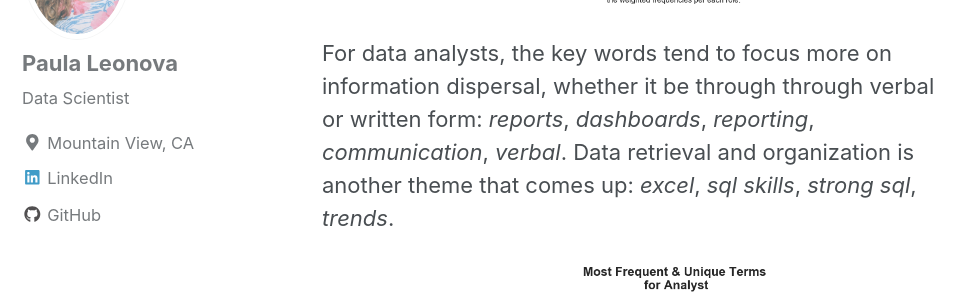
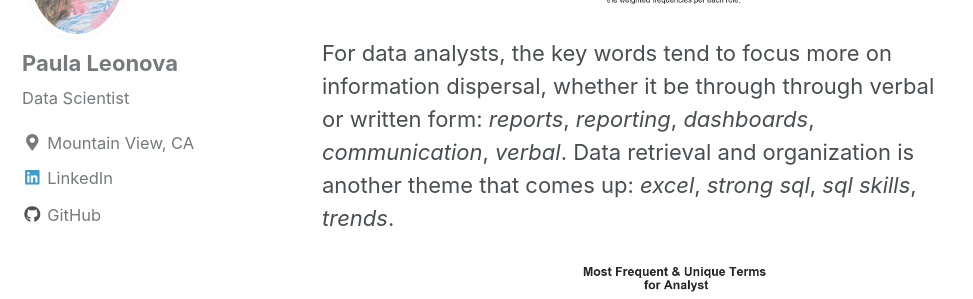
Before and after one commit to pleonova/pleonova.github.io, a Jekyll site: the page built from _posts/2018-08-21-jd-classification.md, in a window 1280 px wide and 900 px high, scrolled down 3358 px. Shown: the part 154-453 px from the top of the window, without its empty margins (0-973 px from the left). Built offline with Jekyll 4.4.1, drawn with Linux system fonts in a browser that asks for light colours; nearby versions of some CDN libraries.

Commit message:
Make minor edits

```diff
--- a/_posts/2018-08-21-jd-classification.md
+++ b/_posts/2018-08-21-jd-classification.md
@@ -35,7 +35,7 @@ Surveying the top terms for just data scientist, results in a collection of word
   <img width="400" src="{{ site.url }}{{ site.baseurl }}/images/jd-classifier/TorandoChart_TermSensitivity_DataScientist.png">
 </p>
 
-For data analysts, the key words tend to focus more on information dispersal, whether it be through through verbal or written form: *reports*, *dashboards*, *reporting*, *communication*, *verbal*. Data retrieval and organization is another theme that comes up: *excel*, *sql skills*, *strong sql*, *trends*.
+For data analysts, the key words tend to focus more on information dispersal, whether it be through through verbal or written form: *reports*, *reporting*, *dashboards*, *communication*, *verbal*. Data retrieval and organization is another theme that comes up: *excel*, *strong sql*, *sql skills*, *trends*.
 
 <p align="center">
   <img width="400" src="{{ site.url }}{{ site.baseurl }}/images/jd-classifier/TorandoChart_TermSensitivity_Analyst.png">
```
